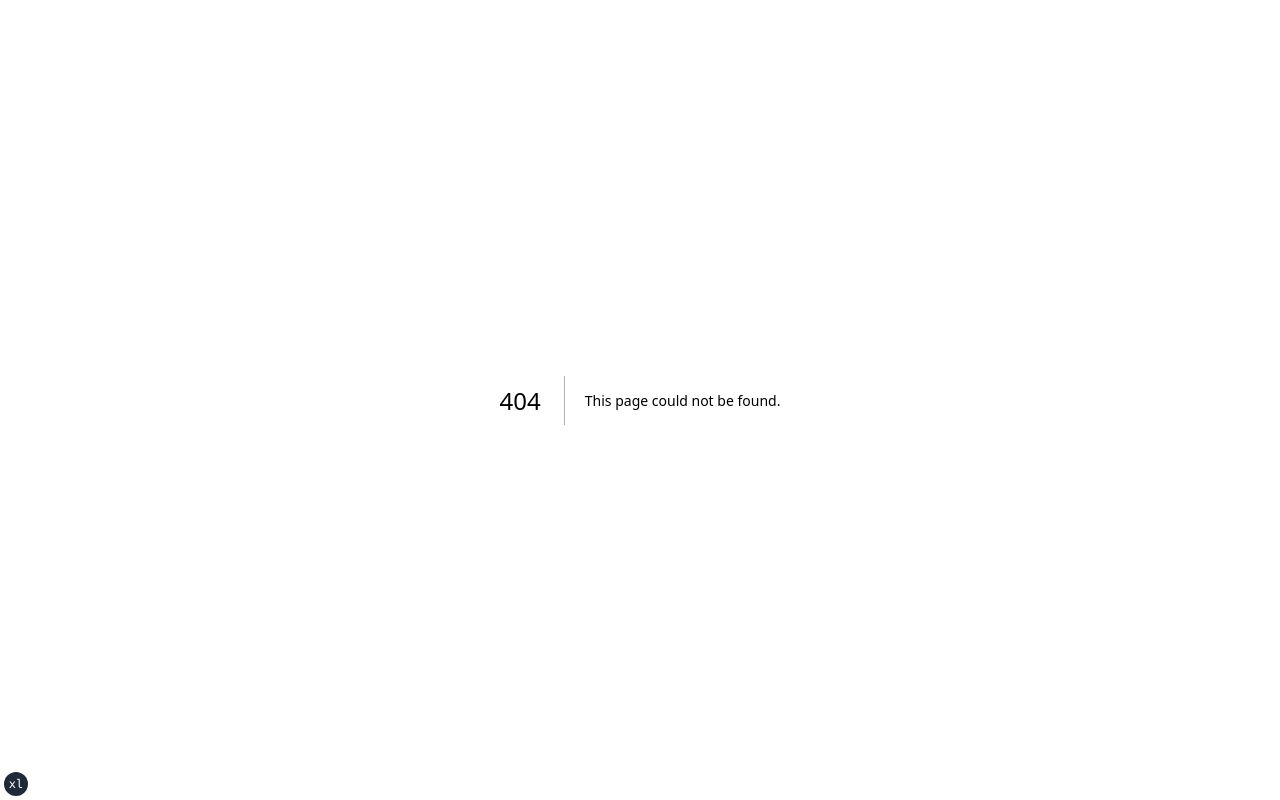
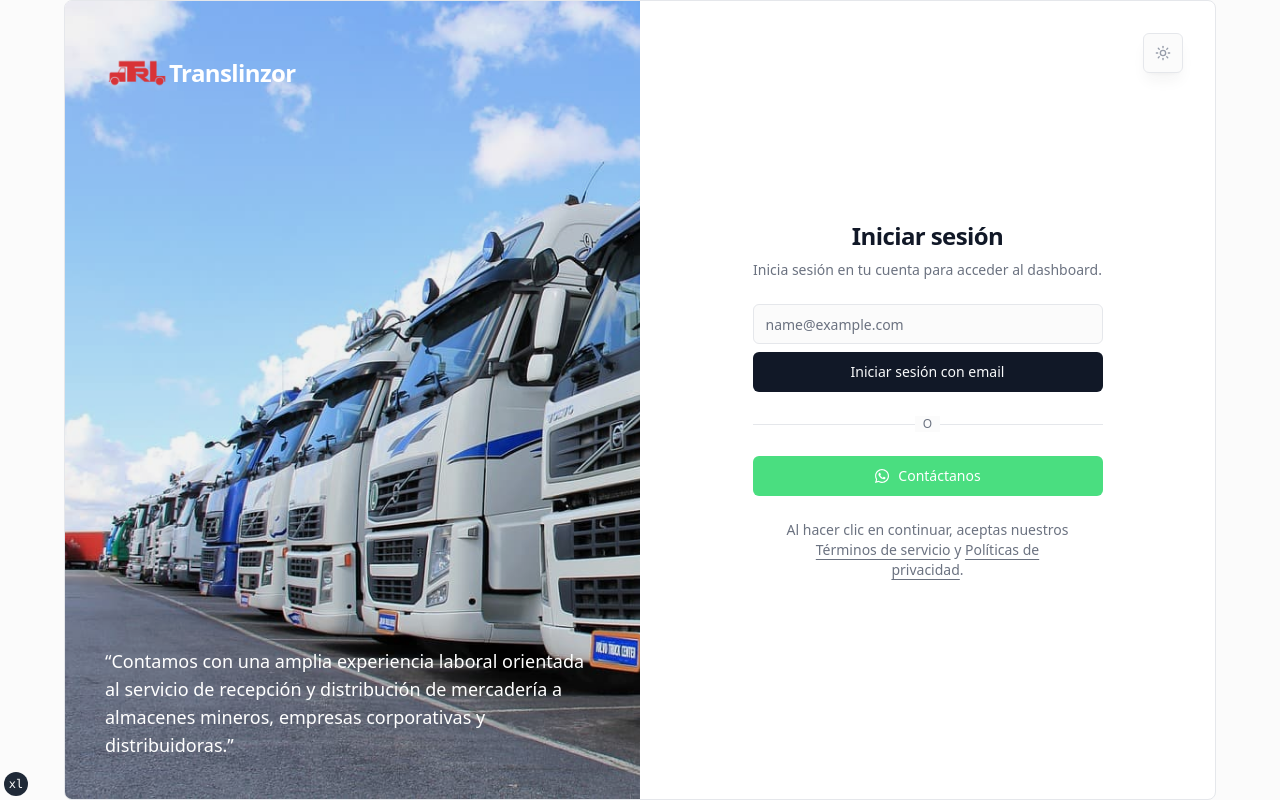
Before and after one commit to paolorossig/translinzor, a Next.js app: page /login in a window 1280 px wide. Before the commit this address had no page. Built offline with nearby package versions, Linux system fonts and the light colour scheme.

Commit message:
feat: add auth layout and login page

```diff
--- /dev/null
+++ b/src/app/(auth)/layout.tsx
@@ -0,0 +1,53 @@
+/* eslint-disable @next/next/no-img-element */
+import { type Metadata } from 'next'
+
+import { ThemeToggle } from '@/components/layout/theme'
+
+export const metadata: Metadata = {
+  title: 'Login',
+  description: 'Inicie sesión en su cuenta para acceder al dashboard.',
+}
+
+export default function AuthLayout({
+  children,
+}: {
+  children: React.ReactNode
+}) {
+  return (
+    <div className="h-full bg-background text-foreground">
+      <div className="flex h-full items-center justify-center">
+        <div className="relative grid h-full max-h-[800px] max-w-6xl flex-col items-center justify-center overflow-hidden rounded-lg border-0 lg:grid-cols-2 lg:border lg:bg-card lg:px-0">
+          <div className="absolute right-4 top-4 md:right-8 md:top-8">
+            <ThemeToggle />
+          </div>
+          <div className="relative hidden h-full flex-col bg-muted p-10 text-white dark:border-r lg:flex">
+            <div className="absolute inset-0 bg-[url(/trucks.jpg)] bg-cover">
+              <div className="flex h-full w-full items-center justify-center backdrop-brightness-95 dark:backdrop-brightness-50" />
+            </div>
+            <div className="relative z-20 flex items-center">
+              <img
+                className="h-16 w-auto"
+                src="/logo.png"
+                alt="Logo of Translinzor"
+              />
+              <span className="font-sans text-2xl font-semibold tracking-tight text-white">
+                Translinzor
+              </span>
+            </div>
+            <div className="relative z-20 mt-auto">
+              <blockquote>
+                <p className="text-lg">
+                  &ldquo;Contamos con una amplia experiencia laboral orientada
+                  al servicio de recepción y distribución de mercadería a
+                  almacenes mineros, empresas corporativas y
+                  distribuidoras.&rdquo;
+                </p>
+              </blockquote>
+            </div>
+          </div>
+          <main className="lg:p-8">{children}</main>
+        </div>
+      </div>
+    </div>
+  )
+}
--- /dev/null
+++ b/src/app/(auth)/login/page.tsx
@@ -0,0 +1,44 @@
+/* eslint-disable @next/next/no-img-element */
+import Link from 'next/link'
+
+import { LoginForm } from '@/components/auth/login-form'
+
+export default function LoginPage() {
+  return (
+    <section className="mx-auto flex w-full flex-col justify-center space-y-6 px-4 sm:w-[350px] sm:px-0">
+      <div className="flex flex-col text-center">
+        <picture className="lg:hidden">
+          <img
+            className="mx-auto h-16 w-16"
+            src="/logo-square.png"
+            alt="Logo of Translinzor"
+          />
+        </picture>
+        <h1 className="text-2xl font-semibold tracking-tight text-primary">
+          Iniciar sesión
+        </h1>
+        <p className="mt-2 text-sm text-muted-foreground">
+          Inicia sesión en tu cuenta para acceder al dashboard.
+        </p>
+      </div>
+      <LoginForm />
+      <p className="px-8 text-center text-sm text-muted-foreground">
+        Al hacer clic en continuar, aceptas nuestros{' '}
+        <Link
+          href="/terms"
+          className="underline underline-offset-4 hover:text-primary"
+        >
+          Términos de servicio
+        </Link>{' '}
+        y{' '}
+        <Link
+          href="/privacy"
+          className="underline underline-offset-4 hover:text-primary"
+        >
+          Políticas de privacidad
+        </Link>
+        .
+      </p>
+    </section>
+  )
+}
--- /dev/null
+++ b/src/components/auth/login-form.tsx
@@ -0,0 +1,80 @@
+'use client'
+
+import Link from 'next/link'
+import { useRouter } from 'next/navigation'
+import { useState } from 'react'
+import { Loader2Icon } from 'lucide-react'
+
+import { Icons } from '@/components/icons'
+import { Button } from '@/components/ui/button'
+import { Input } from '@/components/ui/input'
+import { Label } from '@/components/ui/label'
+import { cn, wait } from '@/lib/utils'
+
+interface UserAuthFormProps extends React.HTMLAttributes<HTMLDivElement> {}
+
+export function LoginForm({ className, ...props }: UserAuthFormProps) {
+  const [isLoading, setIsLoading] = useState(false)
+  const router = useRouter()
+
+  async function onSubmit(event: React.SyntheticEvent) {
+    event.preventDefault()
+    setIsLoading(true)
+
+    await wait(1000)
+
+    setIsLoading(false)
+    router.push('/')
+  }
+
+  return (
+    <div className={cn('grid gap-6', className)} {...props}>
+      <form onSubmit={(e) => void onSubmit(e)}>
+        <div className="grid gap-2">
+          <div className="grid gap-1">
+            <Label className="sr-only" htmlFor="email">
+              Email
+            </Label>
+            <Input
+              id="email"
+              placeholder="name@example.com"
+              type="email"
+              autoCapitalize="none"
+              autoComplete="email"
+              autoCorrect="off"
+              disabled={isLoading}
+            />
+          </div>
+          <Button disabled={isLoading}>
+            {isLoading && <Loader2Icon className="mr-2 h-4 w-4 animate-spin" />}
+            Iniciar sesión con email
+          </Button>
+        </div>
+      </form>
+      <div className="relative">
+        <div className="absolute inset-0 flex items-center">
+          <span className="w-full border-t" />
+        </div>
+        <div className="relative flex justify-center text-xs uppercase">
+          <span className="bg-background px-2 text-muted-foreground">O</span>
+        </div>
+      </div>
+      <Button
+        variant="default"
+        type="button"
+        disabled={isLoading}
+        asChild
+        className="bg-green-400 text-white hover:bg-green-400/90"
+      >
+        <Link
+          href="https://wa.link/ml2t11"
+          target="_blank"
+          rel="noopener noreferrer"
+        >
+          <Icons.whatsapp className="mr-2 h-4 w-4" />
+          Contáctanos
+        </Link>
+      </Button>
+    </div>
+  )
+}
--- /dev/null
+++ b/src/components/icons.tsx
@@ -0,0 +1,9 @@
+type IconProps = React.HTMLAttributes<SVGElement>
+
+export const Icons = {
+  whatsapp: (props: IconProps) => (
+    <svg fill="currentColor" viewBox="0 0 448 512" {...props}>
+      <path d="M380.9 97.1C339 55.1 283.2 32 223.9 32c-122.4 0-222 99.6-222 222 0 39.1 10.2 77.3 29.6 111L0 480l117.7-30.9c32.4 17.7 68.9 27 106.1 27h.1c122.3 0 224.1-99.6 224.1-222 0-59.3-25.2-115-67.1-157zm-157 341.6c-33.2 0-65.7-8.9-94-25.7l-6.7-4-69.8 18.3L72 359.2l-4.4-7c-18.5-29.4-28.2-63.3-28.2-98.2 0-101.7 82.8-184.5 184.6-184.5 49.3 0 95.6 19.2 130.4 54.1 34.8 34.9 56.2 81.2 56.1 130.5 0 101.8-84.9 184.6-186.6 184.6zm101.2-138.2c-5.5-2.8-32.8-16.2-37.9-18-5.1-1.9-8.8-2.8-12.5 2.8-3.7 5.6-14.3 18-17.6 21.8-3.2 3.7-6.5 4.2-12 1.4-32.6-16.3-54-29.1-75.5-66-5.7-9.8 5.7-9.1 16.3-30.3 1.8-3.7.9-6.9-.5-9.7-1.4-2.8-12.5-30.1-17.1-41.2-4.5-10.8-9.1-9.3-12.5-9.5-3.2-.2-6.9-.2-10.6-.2-3.7 0-9.7 1.4-14.8 6.9-5.1 5.6-19.4 19-19.4 46.3 0 27.3 19.9 53.7 22.6 57.4 2.8 3.7 39.1 59.7 94.8 83.8 35.2 15.2 49 16.5 66.6 13.9 10.7-1.6 32.8-13.4 37.4-26.4 4.6-13 4.6-24.1 3.2-26.4-1.3-2.5-5-3.9-10.5-6.6z"></path>
+    </svg>
+  ),
+}
```
Also changed, not shown: public/logo-square.png (added), public/trucks.jpg (added).
